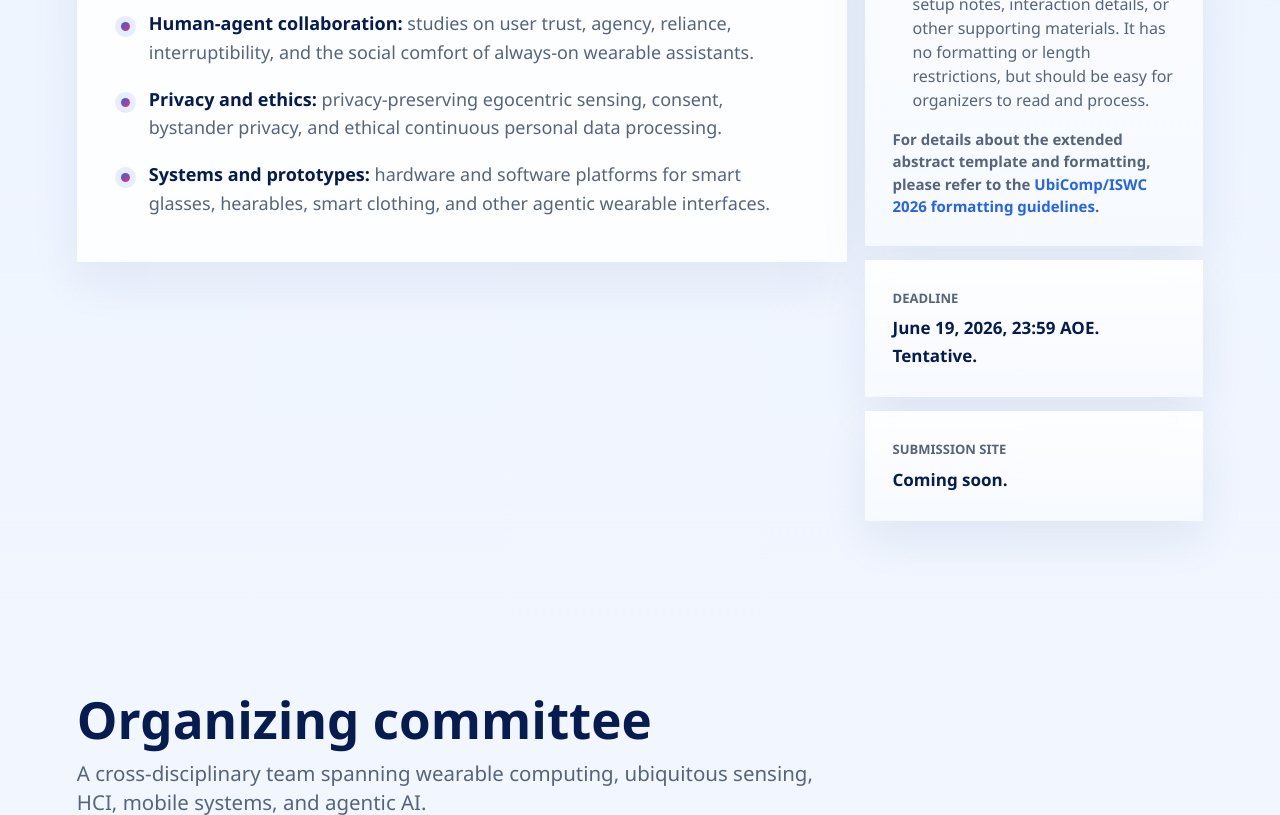
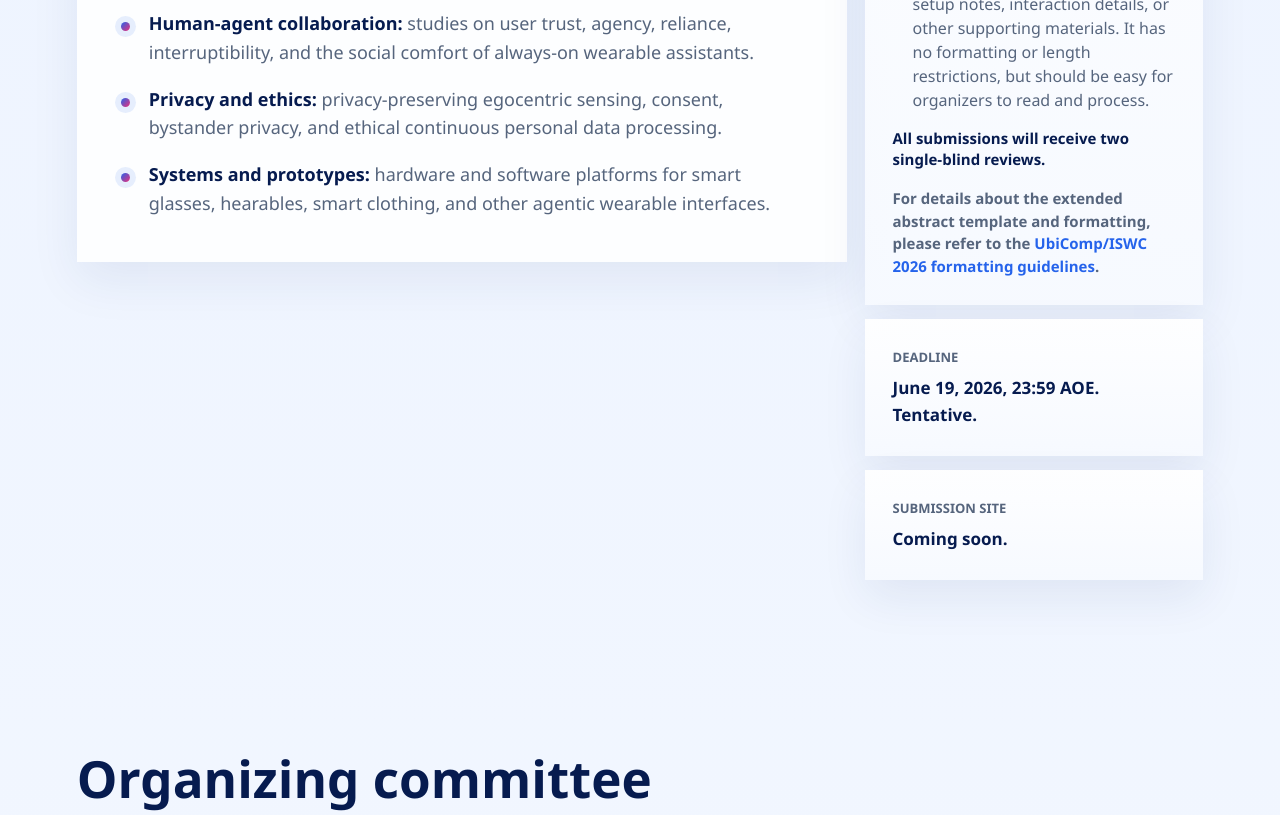
Before and after one commit to WearAgent/WearAgent.github.io, a plain HTML site: page index.html in a window 1280 px wide. Shown: the part 2720-3535 px from the top of the page. Drawn offline with Linux system fonts and the light colour scheme.

Commit message:
Add review mode note

```diff
--- a/assets/styles.css
+++ b/assets/styles.css
@@ -596,6 +596,14 @@ h3 {
   color: var(--ink);
 }
 
+.cfp-panel .review-note {
+  margin-top: 16px;
+  color: var(--ink);
+  font-size: 15px;
+  font-weight: 700;
+  line-height: 1.45;
+}
+
 .cfp-panel .format-note {
   margin-top: 16px;
   color: var(--muted);
--- a/index.html
+++ b/index.html
@@ -132,6 +132,7 @@
                 <li><strong>Full Paper:</strong> Extended abstracts of 4-6 pages in the 2-column ACM Proceedings format, excluding references. Optional supplementary materials, such as videos, code, or additional artifacts, may be included.</li>
                 <li><strong>Demo/prototype submissions:</strong> Extended abstracts of up to 4 pages in the 2-column ACM Proceedings format, excluding references, plus a <strong>mandatory video</strong> and <strong>mandatory demo supplement document</strong>. The supplement may include code, setup notes, interaction details, or other supporting materials. It has no formatting or length restrictions, but should be easy for organizers to read and process.</li>
               </ul>
+              <p class="review-note">All submissions will receive <strong>two single-blind reviews</strong>.</p>
               <p class="format-note">
                 For details about the extended abstract template and formatting, please refer to the
                 <a href="https://www.ubicomp.org/ubicomp-iswc-2026/formatting/">UbiComp/ISWC 2026 formatting guidelines</a>.
```
